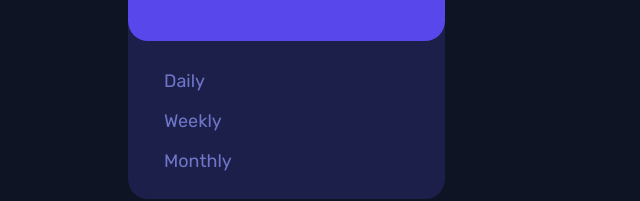
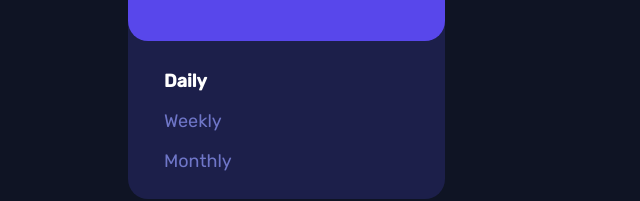
Before and after one commit to yulianasep/time-tracking, a Vue app: page / in a window 1280 px wide. Shown: the part 518-719 px from the top of the page, without its empty margins (0-640 px from the left). Built offline with nearby package versions, Linux system fonts and the light colour scheme.

Commit message:
refactor: use setup prop over user profile, also, remove magic strings

```diff
--- a/src/components/UserProfile.vue
+++ b/src/components/UserProfile.vue
@@ -1,8 +1,10 @@
-<script>
-import { ref } from 'vue';
+<script setup>
+import { ref } from 'vue'
+import { CalendarOptions, DefaultPeriodTime } from '../config/reports.config'
 
-export default {
-  props: {
+const { DAILY, MONTHLY, WEEKLY } = CalendarOptions
+
+defineProps({
   name: {
     type: String,
     required: true
@@ -10,21 +12,15 @@ export default {
   picture: {
     type: String,
     required: true
-    },
-  },
-  setup(props, context) {
-    const reportType = ref('');
+  }
+})
+
+const emit = defineEmits(['onReportChange'])
+const reportType = ref(DefaultPeriodTime)
 
 const handleClick = (type) => {
-      reportType.value = type;
-      context.emit('report-click', type);
-    };
-
-    return {
-      reportType,
-      handleClick
-    };
-  }
+  reportType.value = type
+  emit('onReportChange', type)
 }
 </script>
 
@@ -39,9 +35,33 @@ export default {
     </section>
     <section class="type-report-card">
       <ul>
-        <li><a @click="handleClick('daily')">Daily</a></li>
-        <li><a @click="handleClick('weekly')">Weekly</a></li>
-        <li><a @click="handleClick('monthly')">Monthly</a></li>
+        <li>
+          <a
+            :class="{
+              active: reportType === DAILY
+            }"
+            @click="handleClick(DAILY)"
+            >Daily</a
+          >
+        </li>
+        <li>
+          <a
+            :class="{
+              active: reportType === WEEKLY
+            }"
+            @click="handleClick(WEEKLY)"
+            >Weekly</a
+          >
+        </li>
+        <li>
+          <a
+            :class="{
+              active: reportType === MONTHLY
+            }"
+            @click="handleClick(MONTHLY)"
+            >Monthly</a
+          >
+        </li>
       </ul>
     </section>
   </article>
@@ -94,6 +114,11 @@ export default {
   cursor: pointer;
 }
 
+.type-report-card ul li a.active {
+  color: white;
+  font-weight: 700;
+}
+
 .type-report-card ul li a:hover {
   color: white;
 }
```
Lines whose indentation alone changed are shown as unchanged.
